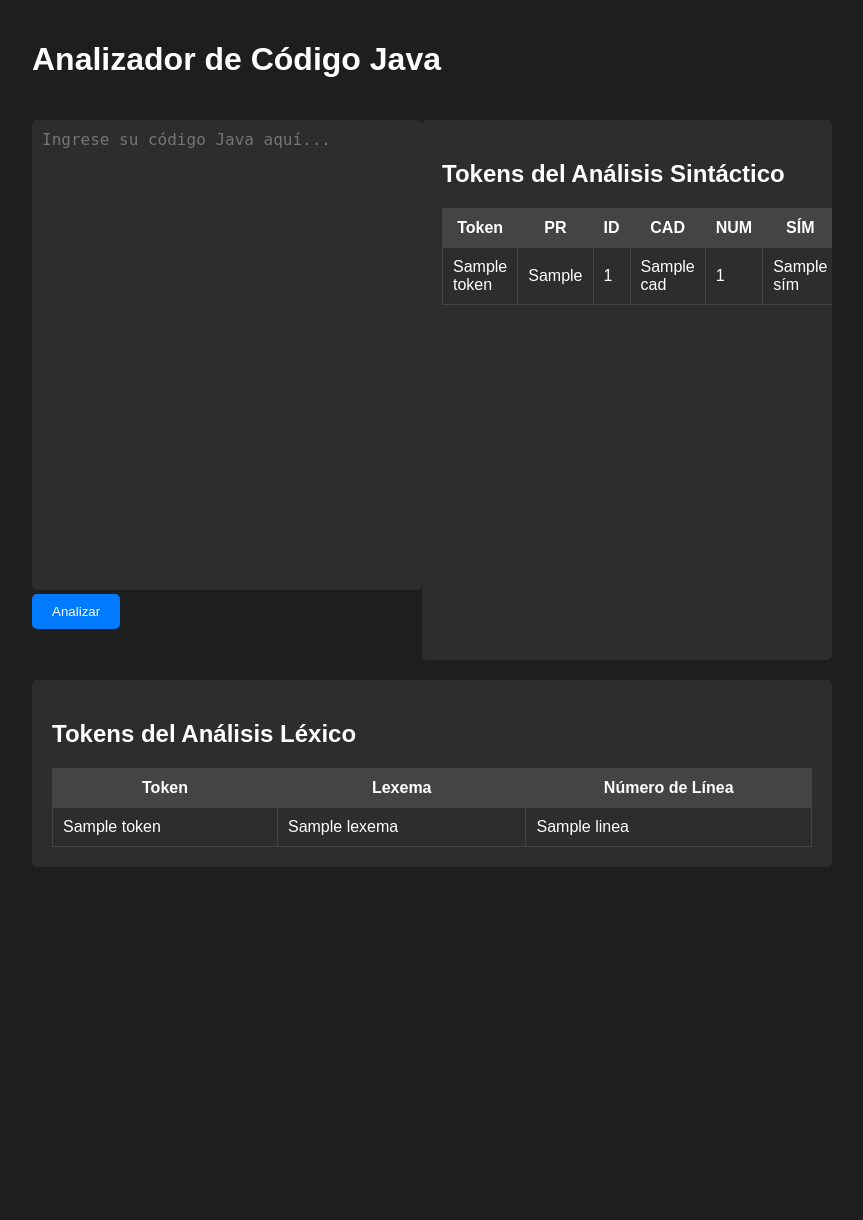
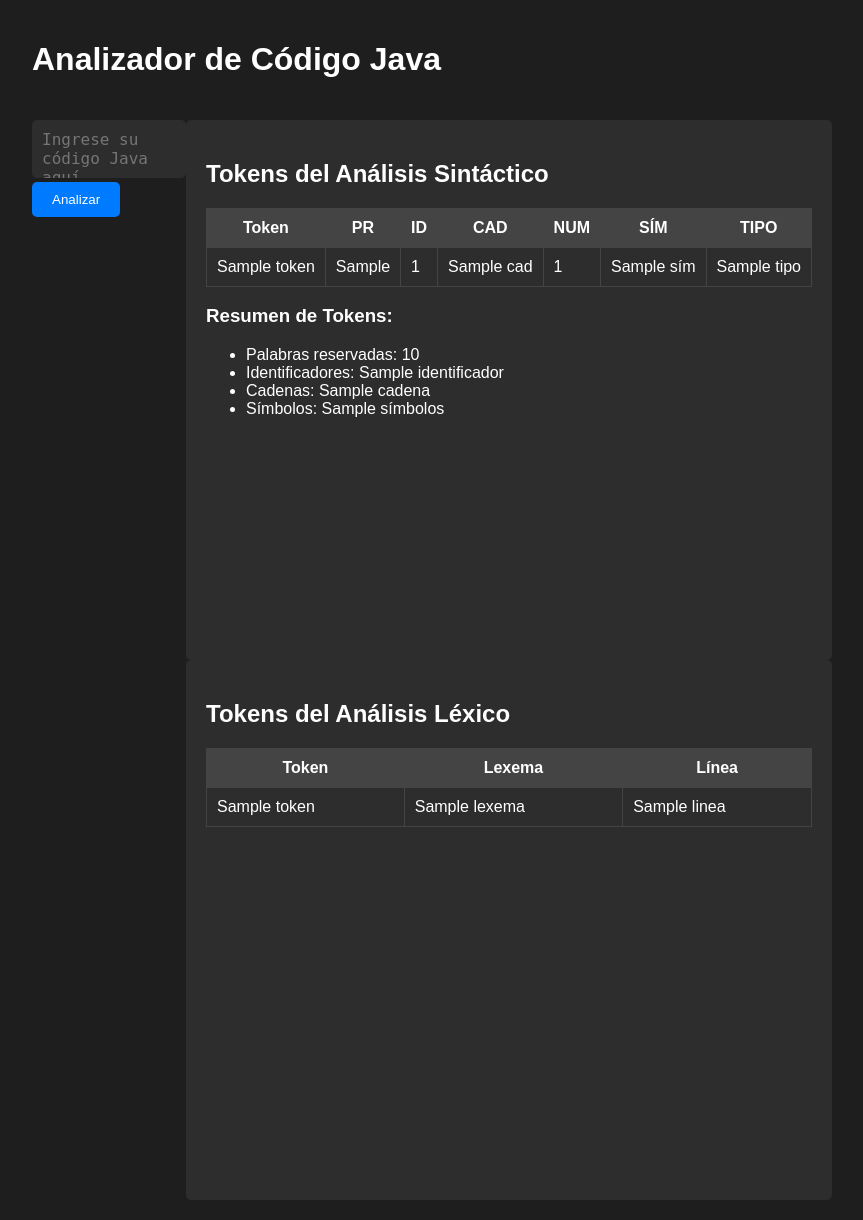
Before and after one commit to AquinoSan/Analizador-L-xico-y-Sint-ctico-en-python-Web, a Flask app: template alexico_web/templates/index.html in a window 1280 px wide. Shown: the whole page, without its empty margins (208-1071 px from the left). Before the commit the page ends 867 px from the top, so only its background shows below. Run offline with Flask 3, Linux system fonts and the light colour scheme; the template is opened without the code that fills it: most values are stand-ins (such as "Sample title", 1, 10 or a date in 2020).

Commit message:
index.html

```diff
--- a/alexico_web/templates/index.html
+++ b/alexico_web/templates/index.html
@@ -4,22 +4,25 @@
     <meta charset="UTF-8">
     <meta name="viewport" content="width=device-width, initial-scale=1.0">
     <title>Analizador de Código Java</title>
-    <!-- Enlace al archivo CSS -->
     <link rel="stylesheet" type="text/css" href="{{ url_for('static', filename='css/styles.css') }}">
 </head>
 <body>
     <div class="contenedor">
         <h1>Analizador de Código Java</h1>
 
-        <!-- Contenedor para el formulario y la tabla de análisis sintáctico -->
         <div class="form-tabla-contenedor">
-            <!-- Formulario para ingresar el código -->
-            <form method="POST" class="formulario">
+            <div class="formulario">
+                <form method="POST">
                     <textarea name="code" class="code-input" placeholder="Ingrese su código Java aquí...">{{ request.form['code'] if request.form.get('code') else '' }}</textarea>
                     <button type="submit" class="analyze-button">Analizar</button>
+
+                    {% if error %}
+                    <div class="syntax-error">{{ error }}</div>
+                    {% endif %}
                 </form>
+            </div>
 
-            <!-- Tabla de análisis sintáctico -->
+            <div class="tablas-contenedor">
                 {% if sintactic_tokens %}
                 <div class="contenedor_tabla">
                     <h2>Tokens del Análisis Sintáctico</h2>
@@ -49,26 +52,26 @@
                             {% endfor %}
                         </tbody>
                     </table>
+
+                    <h3>Resumen de Tokens:</h3>
+                    <ul>
+                        <li>Palabras reservadas: {{ token_count.PROGRAMA + token_count.INT + token_count.READ + token_count.PRINTF + token_count.END }}</li>
+                        <li>Identificadores: {{ token_count.IDENTIFICADOR }}</li>
+                        <li>Cadenas: {{ token_count.CADENA }}</li>
+                        <li>Símbolos: {{ token_count.SÍMBOLOS }}</li>
+                    </ul>
                 </div>
                 {% endif %}
-        </div>
 
-
-        <!-- Mostrar errores si los hay -->
-        {% if error %}
-        <div class="syntax-error">{{ error }}</div>
-        {% endif %}
-
-        <!-- Tabla de análisis léxico -->
+                {% if tokens %}
                 <div class="contenedor_tabla">
-            {% if tokens %}
                     <h2>Tokens del Análisis Léxico</h2>
                     <table id="tokensTableLexico">
                         <thead>
                             <tr>
                                 <th>Token</th>
                                 <th>Lexema</th>
-                        <th>Número de Línea</th>
+                                <th>Línea</th>
                             </tr>
                         </thead>
                         <tbody>
@@ -81,7 +84,9 @@
                             {% endfor %}
                         </tbody>
                     </table>
+                </div>
                 {% endif %}
+            </div>
         </div>
     </div>
 </body>
```
Lines whose indentation alone changed are shown as unchanged.
